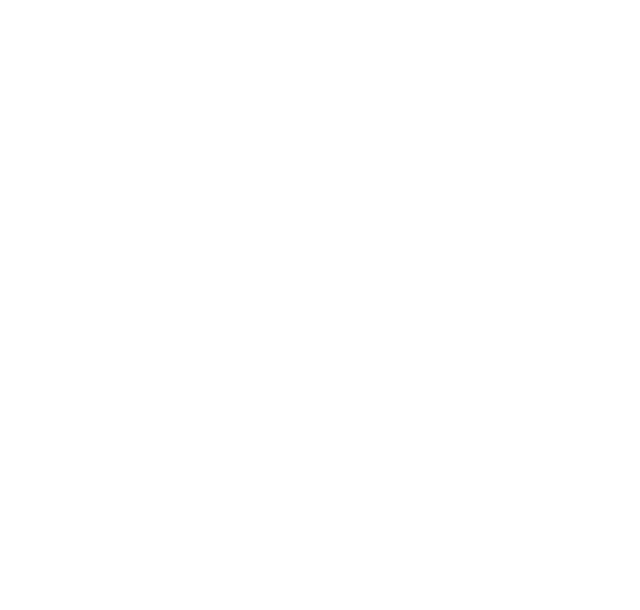
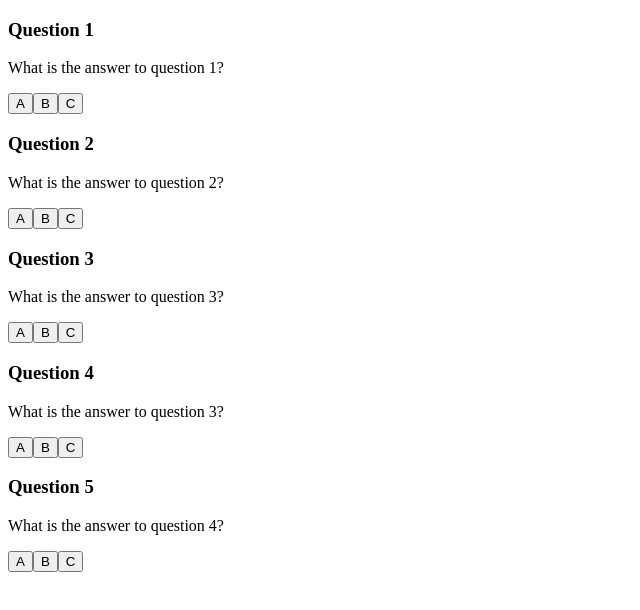
Before and after one commit to lofersfanclub/tap-quiz-app, a plain HTML site: page index.html in a window 1280 px wide. Shown: the whole page, without its empty margins (0-640 px from the left). Drawn offline with Linux system fonts and the light colour scheme.

Commit message:
Update index.html

```diff
--- a/index.html
+++ b/index.html
@@ -8,5 +8,71 @@
 </head>
 <body>
 
+  <div id="questions"></div>
+
 </body>
+  <script>
+
+  //Store questions
+  var quizQuestions = [{
+    id: 1,
+    title: 'Question 1',
+    question: 'What is the answer to question 1?',
+  	choices: ['A', 'B', 'C'],
+  	correctAnswer: 1
+  },
+  {
+    id: 2,
+    title: 'Question 2',
+  	question: 'What is the answer to question 2?',
+  	choices: ['A', 'B', 'C'],
+  	correctAnswer: 2
+  },
+  {
+    id: 3,
+    title: 'Question 3',
+  	question: 'What is the answer to question 3?',
+  	choices: ['A', 'B', 'C'],
+  	correctAnswer: 3
+  },
+  {
+    id: 4,
+    title: 'Question 4',
+  	question: 'What is the answer to question 3?',
+  	choices: ['A', 'B', 'C'],
+  	correctAnswer: 3
+  },
+  {
+    id: 5,
+    title: 'Question 5',
+  	question: 'What is the answer to question 4?',
+  	choices: ['A', 'B', 'C'],
+  	correctAnswer: 1
+  }];
+
+  //Get number of questions
+  var numQ = quizQuestions.length;
+
+  //loop through all questions
+  for (i = 0; i < numQ; i++){
+
+    //create question div
+    qCont = document.createElement('div');
+    qCont.setAttribute("id", "q" + quizQuestions[i]['id']);
+
+    //fill question div with question content
+    qCont.innerHTML = "<h3>" +quizQuestions[i]['title'] +"</h3>";
+    qCont.innerHTML += "<p>" +quizQuestions[i]['question'] +"</p>";
+
+    //add choices to question div
+    for (n = 0; n < quizQuestions[i]['choices'].length; n++){
+      qCont.innerHTML += '<button id="'+ n +'">' + quizQuestions[i]['choices'][n] + '</button>';
+    }
+
+    //send div to doc
+    document.body.appendChild(qCont);
+
+  }
+
+  </script>
 </html>
```
